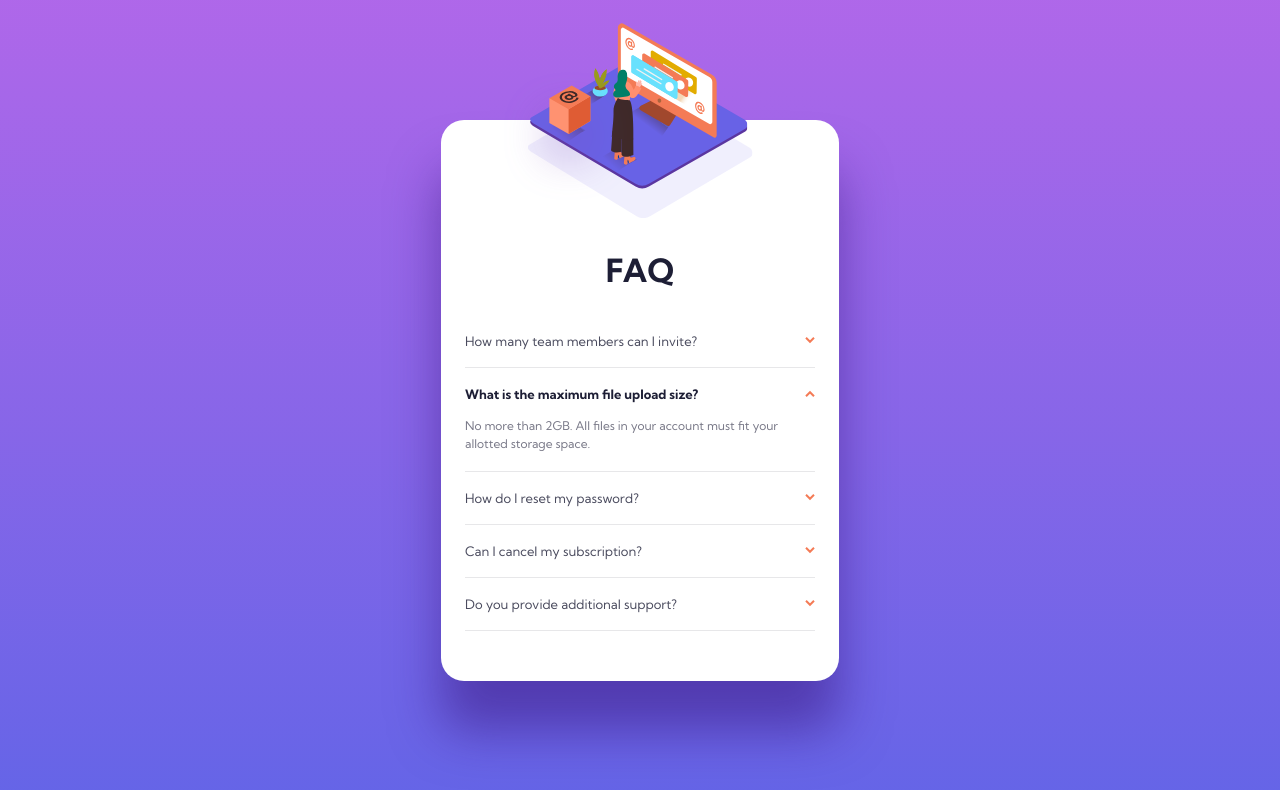
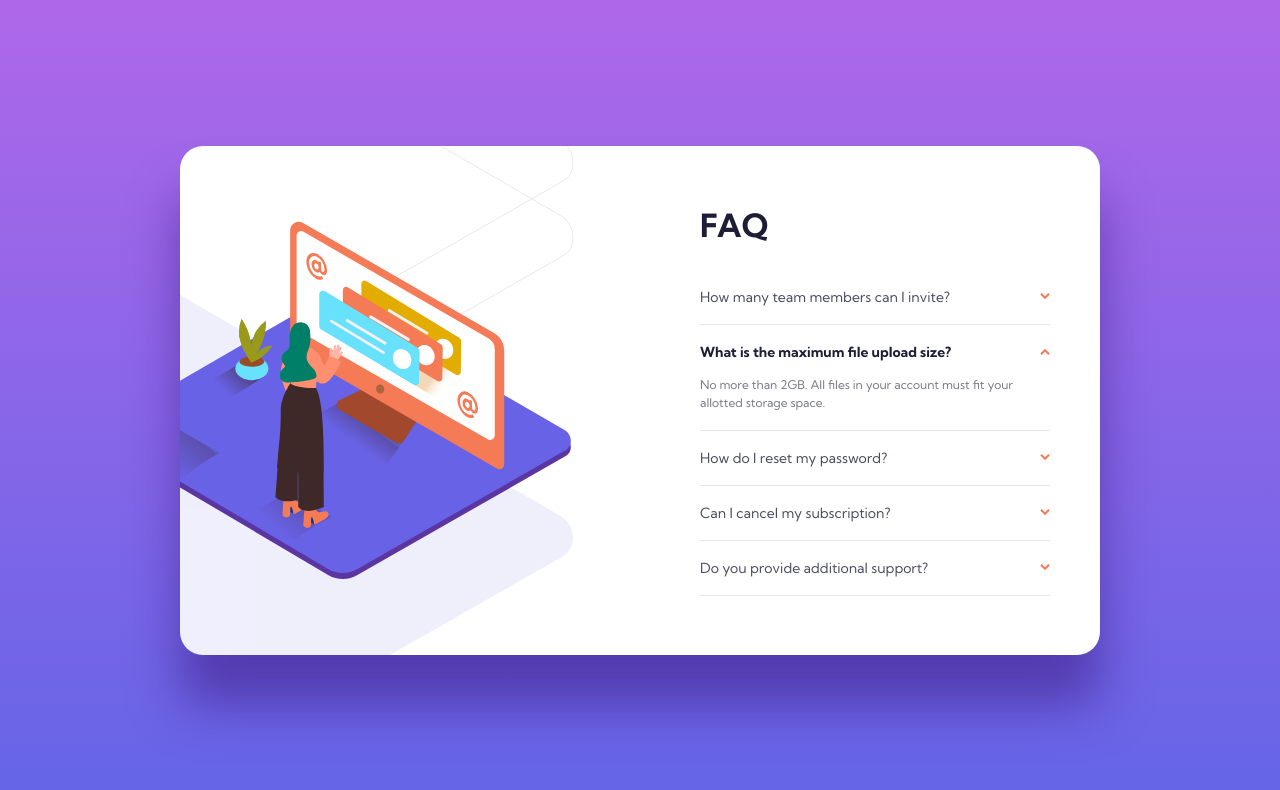
Before and after one commit to En-Jen/react-faq-accordion, a React (Create React App) app: page / in a window 1280 px wide. Shown: the top 790 px of the page. Built offline with nearby package versions, Linux system fonts and the light colour scheme.

Commit message:
added desktop styles

```diff
--- a/src/components/Accordion.css
+++ b/src/components/Accordion.css
@@ -10,7 +10,10 @@
 	margin-bottom: 2.5rem;
 }
 
-.faq__items {
+@media only screen and (min-width: 1100px) {
+	.faq__heading {
+		text-align: left;
+	}
 }
 
 .faq__item {
@@ -30,8 +33,14 @@
 	font-weight: 400;
 	color: var(--color-dark-gray);
 	position: relative;
-    margin-right: auto;
-    transition: color .3s ease;
+	margin-right: auto;
+	transition: color .3s ease;
+}
+
+@media only screen and (min-width: 1100px) {
+	.faq__question {
+		font-size: 1.4rem;
+	}
 }
 
 .faq__question:hover {
--- a/src/components/FaqCard.css
+++ b/src/components/FaqCard.css
@@ -6,15 +6,19 @@
 	box-shadow: 0 50px 50px rgb(53, 18, 122, .5);
 	border-radius: 23px;
 	position: relative;
-	/* display: flex;
-	flex-direction: column;
-	align-items: center; */
 }
 
-/* .faq_illustrations {
-    display: flex;
-    align-items: center;
-} */
+@media only screen and (min-width: 1100px) {
+	.faq {
+		display: flex;
+		align-items: center;
+		justify-content: flex-end;
+		height: 50.9rem;
+		width: 92rem;
+		padding: 5rem;
+		overflow: hidden;
+	}
+}
 
 .faq__image {
 	display: block;
@@ -28,6 +32,17 @@
 	left: calc(50% - 1.3rem);
 	transform: translateX(-50%);
 	z-index: 2;
+}
+
+@media only screen and (min-width: 1100px) {
+	.faq__image {
+		height: 35.8rem;
+		width: 47.2rem;
+		top: 50%;
+		left: -8rem;
+		transform: translateY(-50%);
+		background-image: url(../assets/illustration-woman-online-desktop.svg);
+	}
 }
 
 .faq__bg {
@@ -44,3 +59,17 @@
 	transform: translateX(-50%);
 	z-index: 1;
 }
+
+@media only screen and (min-width: 1100px) {
+	.faq__bg {
+		height: 56.8rem;
+		width: 96.4rem;
+		top: 0;
+		left: -62%;
+		transform: translateX(0);
+		margin: 0;
+		background-size: cover;
+		background-position: 50% 75%;
+		background-image: url(../assets/bg-pattern-desktop.svg);
+	}
+}
```
